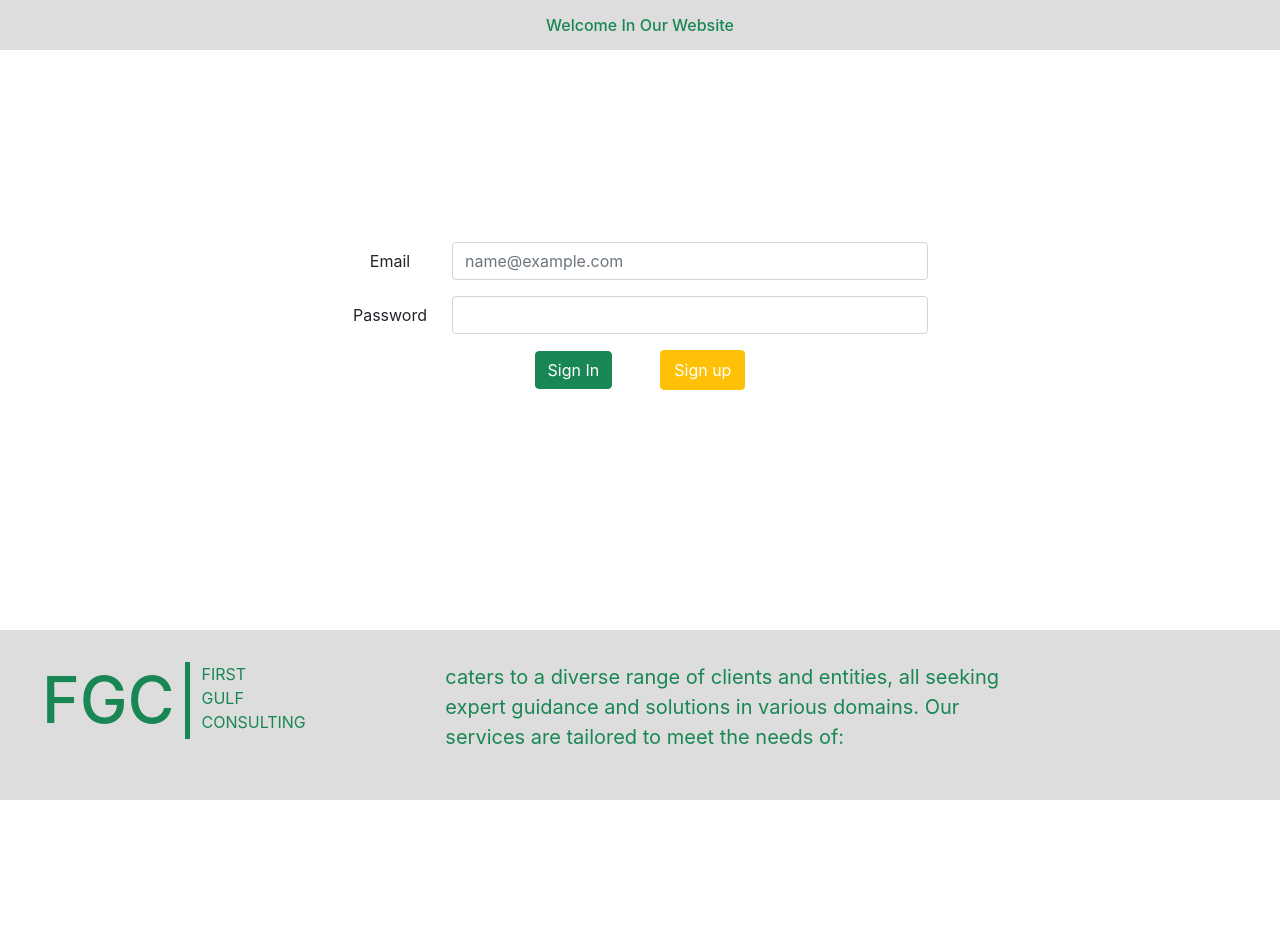
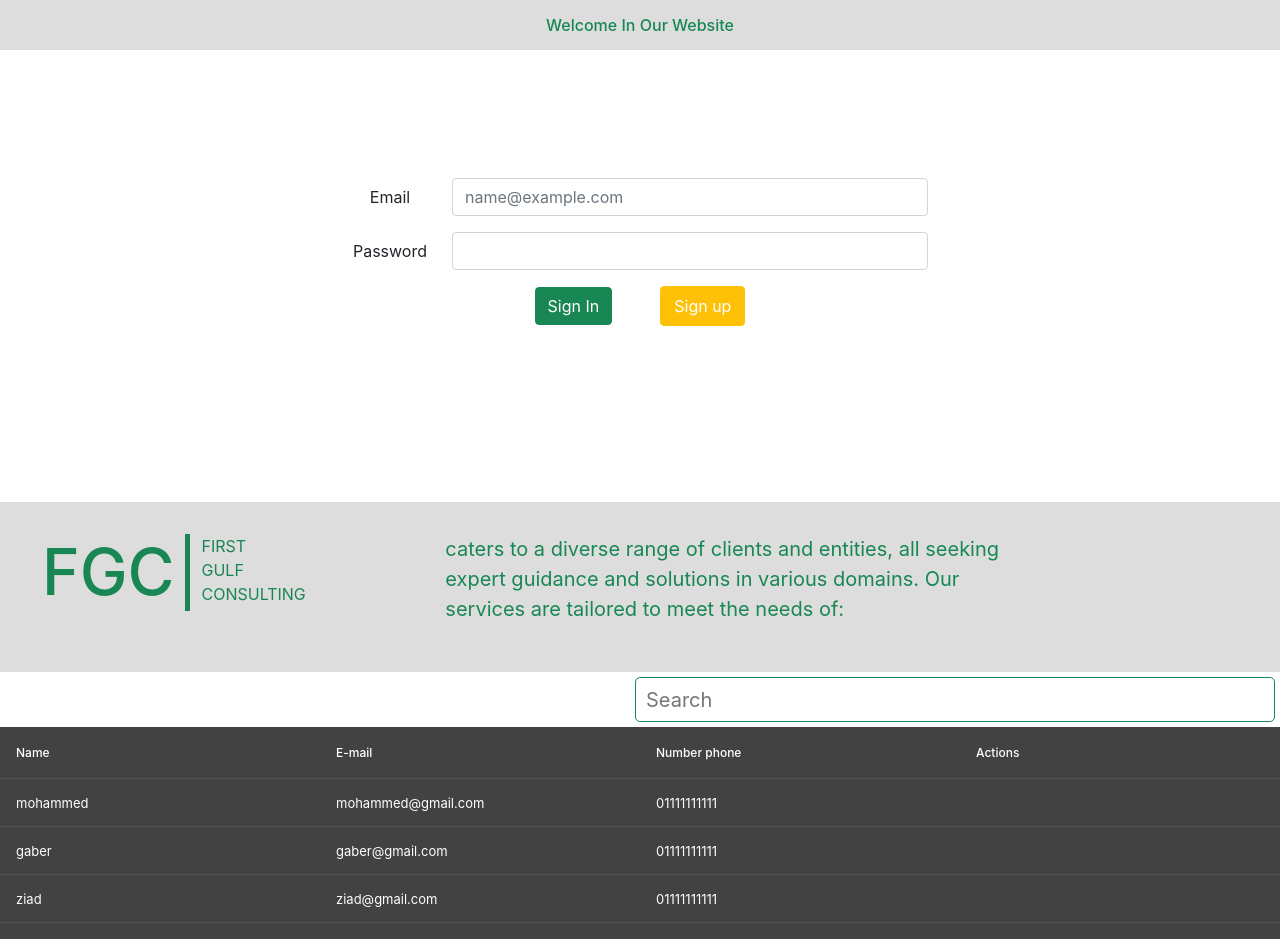
Before and after one commit to mohamedgaber91/suadi, a React (Create React App) app: page / in a window 1280 px wide. Shown: the top 939 px of the page. Before the commit the page ends 800 px from the top, so only its background shows below. Built offline with nearby package versions, Linux system fonts and the light colour scheme.

Commit message:
table added

```diff
--- a/src/App.js
+++ b/src/App.js
@@ -11,6 +11,7 @@ import { useEffect } from "react";
 import { useSelector } from "react-redux";
 import Services from "./comps/services/Services";
 import UpdateUserInfo from "./Pages/updateUserInfo/updateUserInfo";
+import Table from "./comps/table/Table";
 
 export const backToTop = () => {
   window.scrollTo(0, 0);
@@ -47,6 +48,7 @@ function App() {
         <Route path="*" element={<NotFound />}></Route>
       </Routes>
       <Footer />
+      <Table />
     </div>
   );
 }
--- /dev/null
+++ b/src/comps/table/Table.css
@@ -0,0 +1,19 @@
+.search{
+        height: 45px;
+        font-size: 20px;
+        border-radius: 5px;
+        width: 50%;
+        margin: 5px;
+        padding: 10px;
+        border: 1px solid #198754;
+        outline: #198754;
+}
+.tableMain{
+    height: 100%;
+}
+
+
+.bOHpqW:nth-child(odd) {
+
+    background: #198754;
+}
--- /dev/null
+++ b/src/comps/table/Table.js
@@ -0,0 +1,234 @@
+
+import React from 'react'
+import DataTable from 'react-data-table-component';
+import './Table.css'
+import { useState } from 'react';
+
+
+
+export default function Table() {
+
+
+    const columns = [
+        {
+            name: 'Name',
+            selector: row => row.name,
+            sortable: true
+        },
+        {
+            name: 'E-mail',
+            selector: row => row.email,
+        },
+        {
+            name: 'Number phone',
+            selector: row => row.phone,
+        },
+        {
+            name: 'Actions',
+            selector: row => row.actions,
+        },
+    ];
+
+    const data = [
+        {
+            id: 1,
+            name: 'mohammed',
+            email: 'mohammed@gmail.com',
+            phone: '01111111111',
+            actions: '',
+        },
+        {
+            id: 2,
+            name: 'gaber',
+            email: 'gaber@gmail.com',
+            phone: '01111111111',
+            actions: '',
+        },
+        {
+            id: 3,
+            name: 'ziad',
+            email: 'ziad@gmail.com',
+            phone: '01111111111',
+            actions: '',
+        },
+        {
+            id: 4,
+            name: 'fakhr',
+            email: 'fakhr@gmail.com',
+            phone: '01111111111',
+            actions: '',
+        },
+        {
+            id: 5,
+            name: 'ghassan',
+            email: 'ghassan@gmail.com',
+            phone: '01111111111',
+            actions: '',
+        },
+        {
+            id: 6,
+            name: 'mohammed',
+            email: 'mohammed@gmail.com',
+            phone: '01111111111',
+            actions: '',
+        },
+        {
+            id: 7,
+            name: 'gaber',
+            email: 'gaber@gmail.com',
+            phone: '01111111111',
+            actions: '',
+        },
+        {
+            id: 8,
+            name: 'ziad',
+            email: 'ziad@gmail.com',
+            phone: '01111111111',
+            actions: '',
+        },
+        {
+            id: 9,
+            name: 'fakhr',
+            email: 'fakhr@gmail.com',
+            phone: '01111111111',
+            actions: '',
+        },
+        {
+            id: 10,
+            name: 'ghassan',
+            email: 'ghassan@gmail.com',
+            phone: '01111111111',
+            actions: '',
+        },
+        {
+            id: 112,
+            name: 'mohammed',
+            email: 'mohammed@gmail.com',
+            phone: '01111111111',
+            actions: '',
+        },
+        {
+            id: 12,
+            name: 'gaber',
+            email: 'gaber@gmail.com',
+            phone: '01111111111',
+            actions: '',
+        },
+        {
+            id: 13,
+            name: 'ziad',
+            email: 'ziad@gmail.com',
+            phone: '01111111111',
+            actions: '',
+        },
+        {
+            id: 14,
+            name: 'fakhr',
+            email: 'fakhr@gmail.com',
+            phone: '01111111111',
+            actions: '',
+        },
+        {
+            id: 15,
+            name: 'ghassan',
+            email: 'ghassan@gmail.com',
+            phone: '01111111111',
+            actions: '',
+        },
+        {
+            id: 16,
+            name: 'mohammed',
+            email: 'mohammed@gmail.com',
+            phone: '01111111111',
+            actions: '',
+        },
+        {
+            id: 17,
+            name: 'gaber',
+            email: 'gaber@gmail.com',
+            phone: '01111111111',
+            actions: '',
+        },
+        {
+            id: 18,
+            name: 'ziad',
+            email: 'ziad@gmail.com',
+            phone: '01111111111',
+            actions: '',
+        },
+        {
+            id: 19,
+            name: 'fakhr',
+            email: 'fakhr@gmail.com',
+            phone: '01111111111',
+            actions: '',
+        },
+        {
+            id: 20,
+            name: 'ghassan',
+            email: 'ghassan@gmail.com',
+            phone: '01111111111',
+            actions: '',
+        },
+        {
+            id: 21,
+            name: 'mohammed',
+            email: 'mohammed@gmail.com',
+            phone: '01111111111',
+            actions: '',
+        },
+        {
+            id: 22,
+            name: 'gaber',
+            email: 'gaber@gmail.com',
+            phone: '01111111111',
+            actions: '',
+        },
+        {
+            id: 23,
+            name: 'ziad',
+            email: 'ziad@gmail.com',
+            phone: '01111111111',
+            actions: '',
+        },
+        {
+            id: 24,
+            name: 'fakhr',
+            email: 'fakhr@gmail.com',
+            phone: '01111111111',
+            actions: '',
+        },
+        {
+            id: 25,
+            name: 'ghassan',
+            email: 'ghassan@gmail.com',
+            phone: '01111111111',
+            actions: '',
+        },
+
+    ]
+
+
+    const [result, setResult] = useState(data)
+    function handleSearch(e) {
+        const newData = data.filter(row =>{
+            return row.name.toLowerCase().includes(e.target.value.toLowerCase())
+        })
+        setResult(newData);
+    }
+    return (
+        <>
+          <div className='text-end'>  <input className="search" type="search" placeholder="Search" onChange={handleSearch} /></div>
+            <DataTable
+                columns={columns}
+                data={result}
+                pagination
+                paginationRowsPerPageOptions={[10, 20, 30, 50, 100]}
+                fixedHeader
+                className='tableMain'
+                theme='dark'
+            />
+
+        </>
+    )
+}
```
Also changed, not shown: package.json (+8 -0 lines), 1 other file (tests, documents, lock files or other folders).
